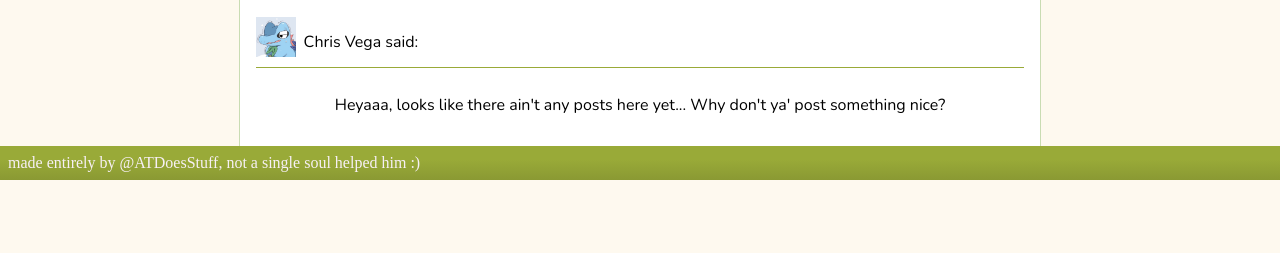
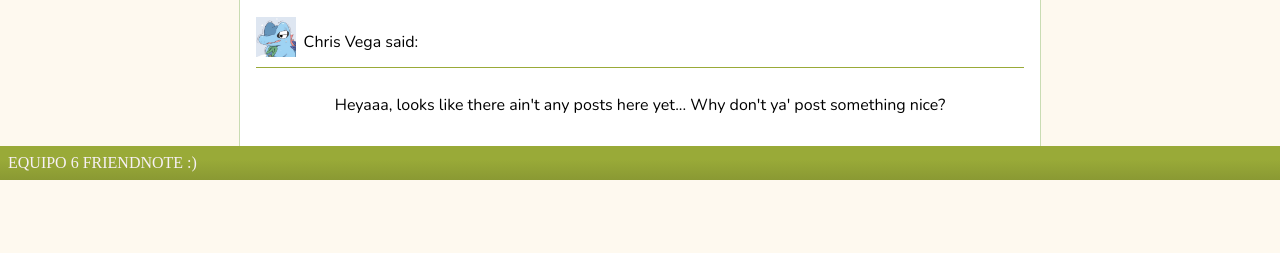
Before and after one commit to ATDoesStuff/friendnote, a PHP site: page /main in a window 1280 px wide. Shown: the part 298-551 px from the top of the page. Run offline with PHP 8.4, Linux system fonts and the light colour scheme; the visitor is signed in with stand-in values (Sample User, id 1); data that the repository does not hold is empty; some web fonts are replaced.

Commit message:
FINAL COMMIT THANK GOD
help

```diff
--- a/view/account.view.php
+++ b/view/account.view.php
@@ -105,7 +105,7 @@
 
     <!-- ===== PIE DE PAGINA ===== -->
     <footer>
-        <p>made entirely by @ATDoesStuff, not a single soul helped him :)</p>
+        <p>EQUIPO 6 FRIENDNOTE :)</p>
     </footer>
     <!-- ===== FIN DE PIE DE PAGINA ===== -->
 </body>
--- a/view/main.view.php
+++ b/view/main.view.php
@@ -107,7 +107,7 @@
 
     <!-- ===== PIE DE PAGINA ===== -->
     <footer>
-        <p>made entirely by @ATDoesStuff, not a single soul helped him :)</p>
+        <p>EQUIPO 6 FRIENDNOTE :)</p>
     </footer>
     <!-- ===== FIN DE PIE DE PAGINA ===== -->
 </body>
```
